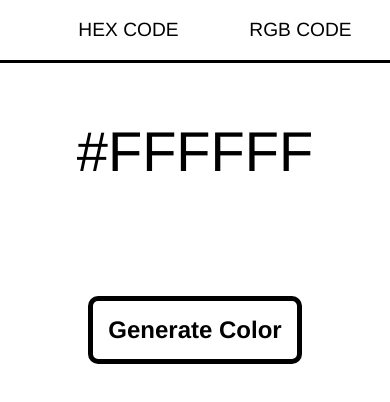
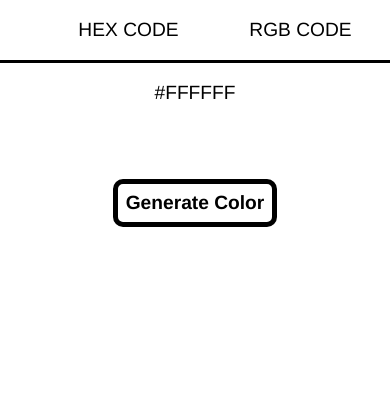
Before and after one commit to manuboafo/Colour-generator, a plain HTML site: page index.html in a window 390 px wide. Drawn offline with Linux system fonts and the light colour scheme.

Commit message:
Update style.css

```diff
--- a/style.css
+++ b/style.css
@@ -5,6 +5,7 @@
 
 body{
     margin: 0;
+
 }
 
 nav{
@@ -44,7 +45,8 @@ main{
 
 
 p{
-    font-size: 3.5rem;
+    font-size: 2.5rem;
+
 }
 
 
@@ -71,15 +73,13 @@ button:hover{
 
 
 
+@media only screen and (max-width: 600px) {
 
-@media only screen and(max-width: 400px) {
-
-
-    body {
-        font-size: 16px;
+    p,button{
+        font-size: 1.2rem;
     }
 
     button{
-        padding: 5px;
+        padding: 0.5rem;
     }
 }
```
